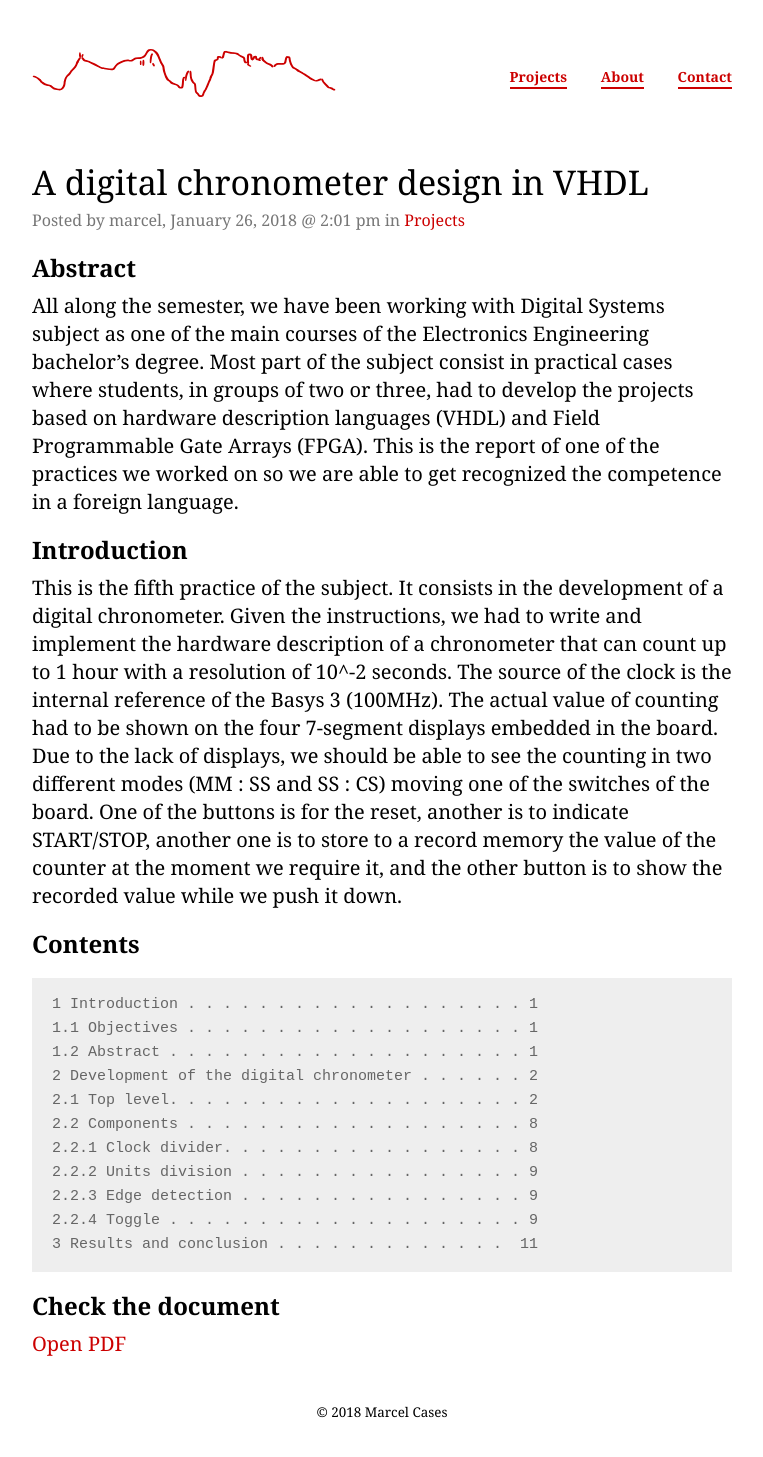
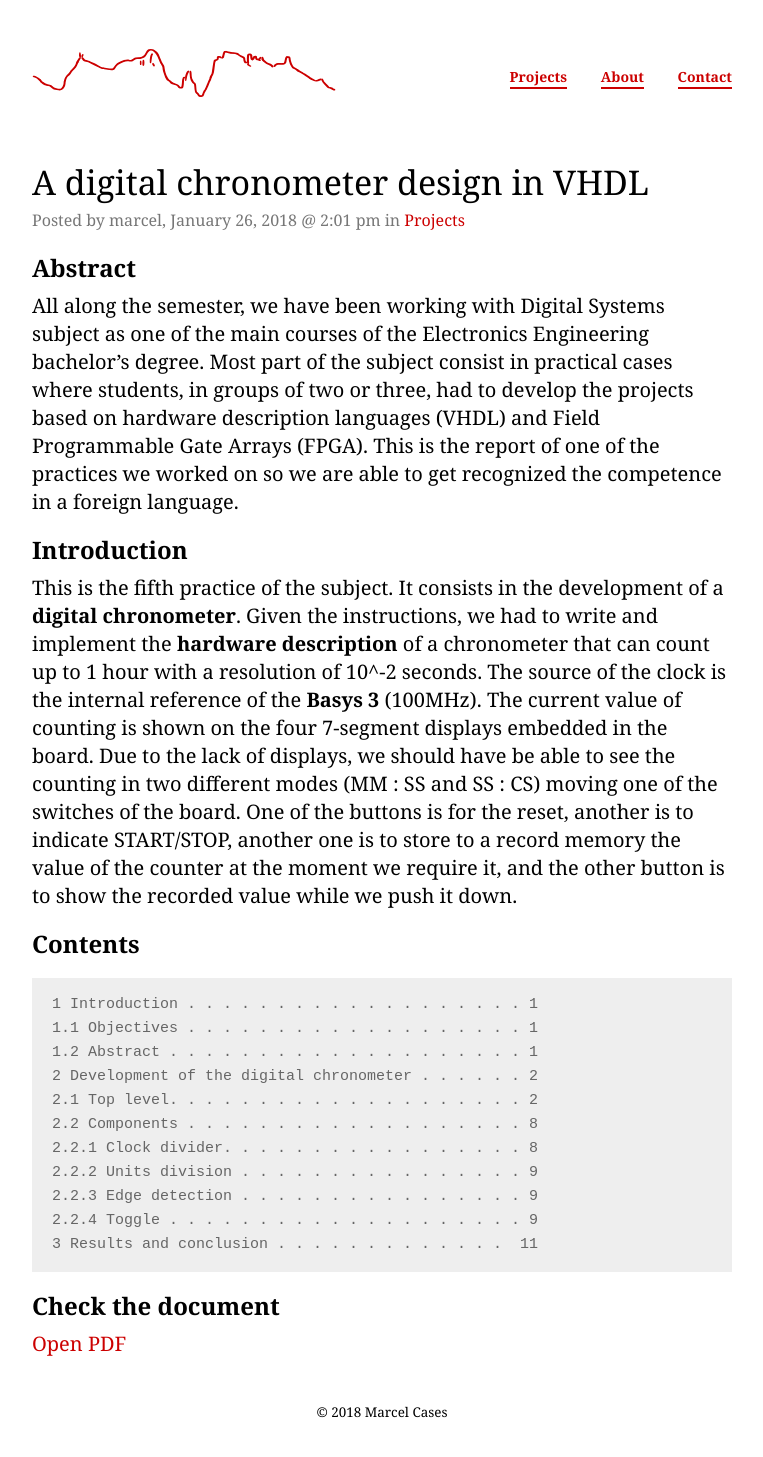
Before and after one commit to marcelcases/marcelcases.github.io, a Jekyll site: the page built from _posts/2018-01-26-a-digital-chronometer-design-in-VHDL.markdown, in a window 1280 px wide. Shown: the whole page, without its empty margins (258-1021 px from the left). Built offline with Jekyll 4.4.1, drawn with Linux system fonts in a browser that asks for light colours; comment, search, counter and statistics services are not loaded.

Commit message:
Update 2018-01-26-a-digital-chronometer-design-in-VHDL.markdown

````diff
--- a/_posts/2018-01-26-a-digital-chronometer-design-in-VHDL.markdown
+++ b/_posts/2018-01-26-a-digital-chronometer-design-in-VHDL.markdown
@@ -12,7 +12,7 @@ All along the semester, we have been working with Digital Systems subject as one
 This is the report of one of the practices we worked on so we are able to get recognized the competence in a foreign language.
 
 ## Introduction
-This is the fifth practice of the subject. It consists in the development of a digital chronometer. Given the instructions, we had to write and implement the hardware description of a chronometer that can count up to 1 hour with a resolution of 10^-2 seconds. The source of the clock is the internal reference of the Basys 3 (100MHz). The actual value of counting had to be shown on the four 7-segment displays embedded in the board. Due to the lack of displays, we should be able to see the counting in two different modes (MM : SS and SS : CS) moving one of the switches of the board. One of the buttons is for the reset, another is to indicate START/STOP, another one is to store to a record memory the value of the counter at the moment we require it, and the other button is to show the recorded value while we push it down.
+This is the fifth practice of the subject. It consists in the development of a **digital chronometer**. Given the instructions, we had to write and implement the **hardware description** of a chronometer that can count up to 1 hour with a resolution of 10^-2 seconds. The source of the clock is the internal reference of the **Basys 3** (100MHz). The current value of counting is shown on the four 7-segment displays embedded in the board. Due to the lack of displays, we should have be able to see the counting in two different modes (MM : SS and SS : CS) moving one of the switches of the board. One of the buttons is for the reset, another is to indicate START/STOP, another one is to store to a record memory the value of the counter at the moment we require it, and the other button is to show the recorded value while we push it down.
 
 ## Contents
 ```
````
